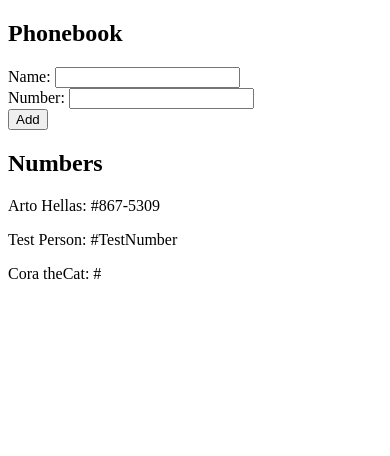
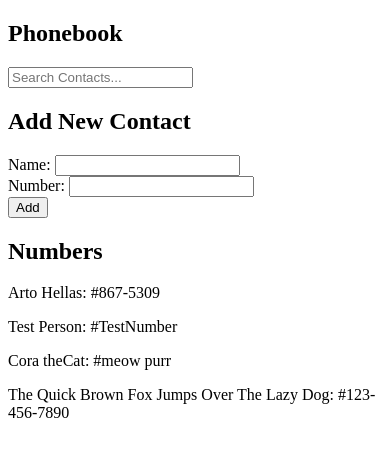
Before and after one commit to MasReed/full-stack-open-2021, a React (Create React App) app in the folder part2/: page / in a window 390 px wide. Shown: the top 456 px of the page. Built offline with nearby package versions, Linux system fonts and the light colour scheme.

Commit message:
phonebook app: implement search feature

```diff
--- a/part2/src/phonebook/PhonebookApp.jsx
+++ b/part2/src/phonebook/PhonebookApp.jsx
@@ -13,7 +13,12 @@ const App = () => {
             number: 'TestNumber'
         },
         {
-            name: 'Cora theCat'
+            name: 'Cora theCat',
+            number: 'meow purr'
+        },
+        {
+            name: 'The Quick Brown Fox Jumps Over The Lazy Dog',
+            number: '123-456-7890'
         }
     ]);
 
@@ -21,6 +26,9 @@ const App = () => {
     const [ newName, setNewName ] = useState('');
     const [ newNumber, setNewNumber ] = useState('');
 
+    // Stateful display of contacts used with search filter
+    const [ searchStr, setSearchStr ] = useState('');
+    const [ showAllContacts, setShowAllContacts ] = useState(true);
 
     // Add contact name from input
     const addContact = (event) => {
@@ -47,10 +55,28 @@ const App = () => {
         setNewNumber(event.target.value);
     }
 
+    // When Search input is changed
+    const handleSearchChange = (event) => {
+        setShowAllContacts(false);
+        setSearchStr(event.target.value);
+    }
+
+    const contactsToShow = showAllContacts
+        ? persons
+        : persons.filter( person => person.name.toLowerCase().includes(searchStr.toLowerCase()) === true )
+
     // Elements to render
     return (
         <div>
             <h2>Phonebook</h2>
+            <div>
+                <input
+                    placeholder='Search Contacts...'
+                    onChange={handleSearchChange}
+                    value={searchStr}
+                />
+            </div>
+            <h2>Add New Contact</h2>
             <form onSubmit={addContact}>
                 <div>
                     <label>Name: </label>
@@ -65,7 +91,7 @@ const App = () => {
                 </div>
             </form>
             <h2>Numbers</h2>
-            { persons.map( person => <p key={person.name}>{person.name}: #{person.number}</p>) }
+            { contactsToShow.map( person => <p key={person.name}>{person.name}: #{person.number}</p>) }
         </div>
     );
 }
```
